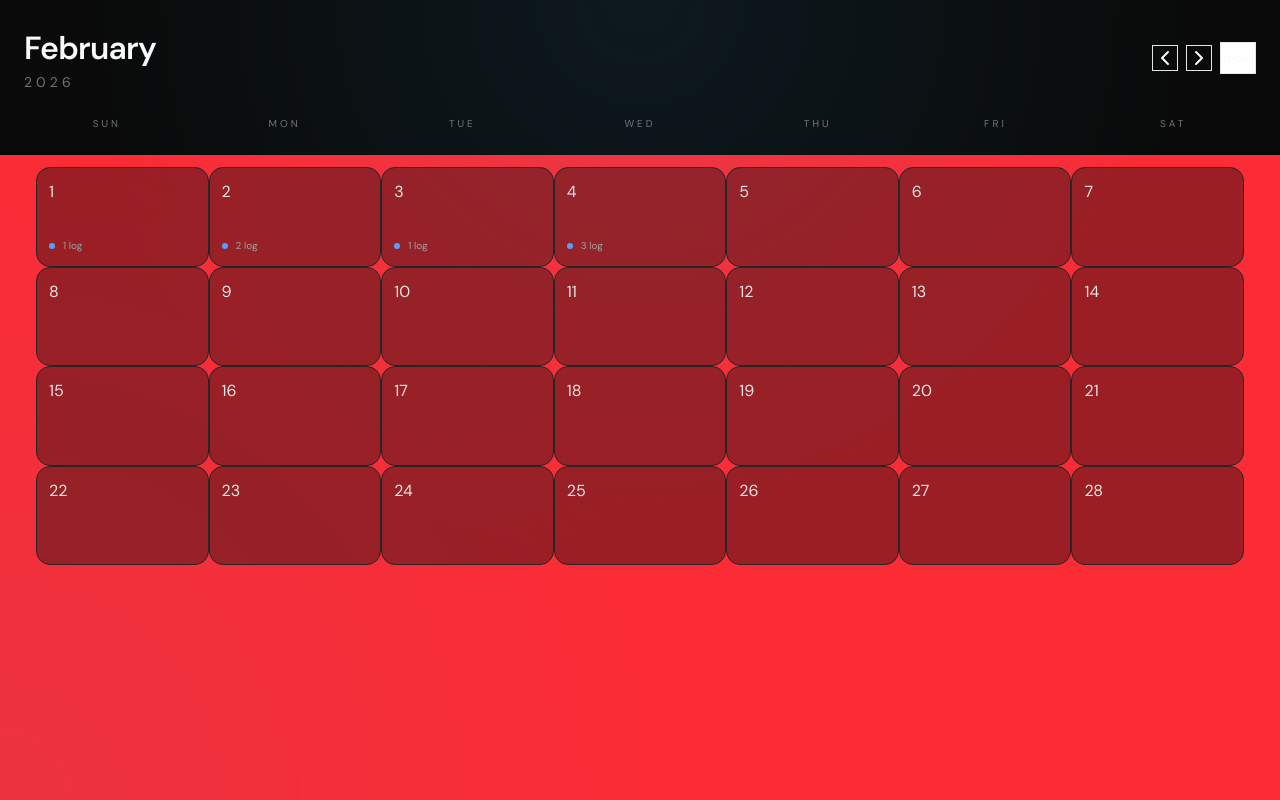
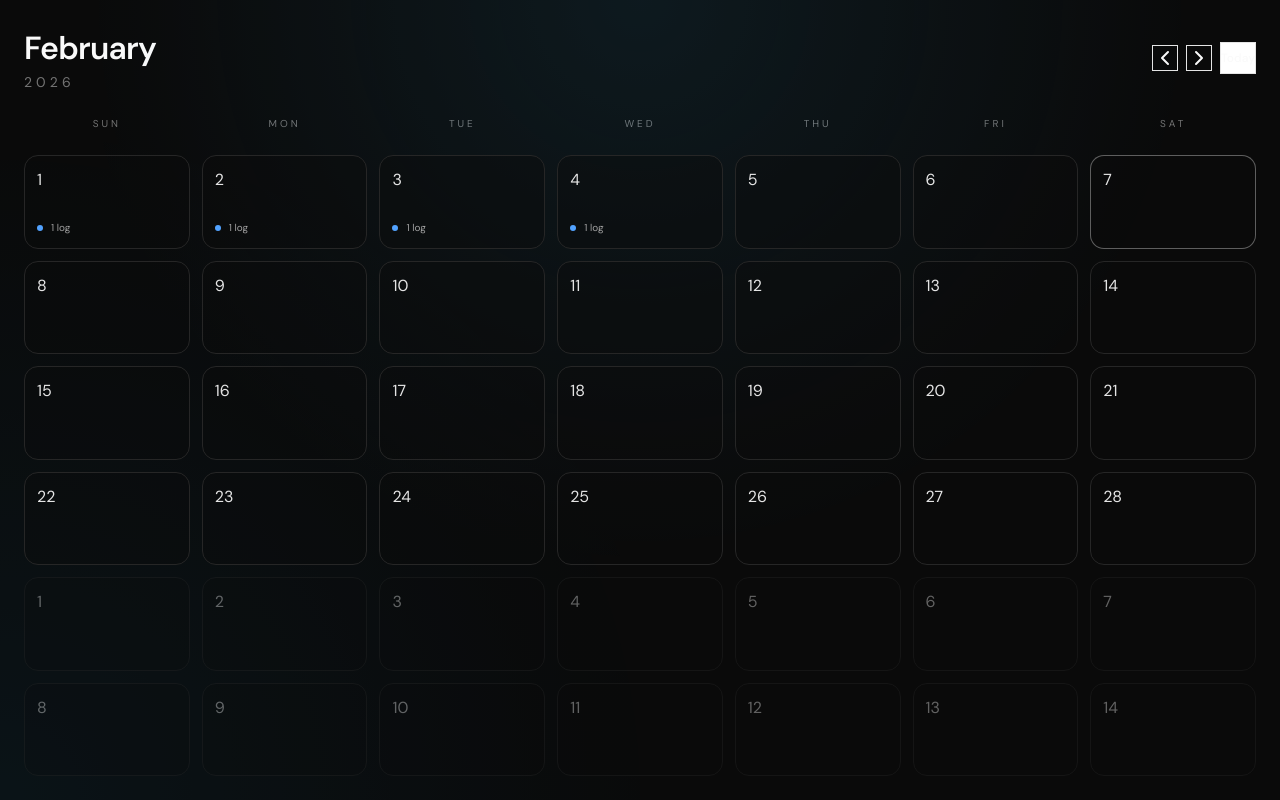
Before and after one commit to whyleonardo/chrono, a Next.js app in the folder apps/web/: page / in a window 1280 px wide. Built offline with nearby package versions, Linux system fonts and the light colour scheme; what @orpc/client, @orpc/tanstack-query would draw is missing.

Commit message:
refactor: replace DayPicker with Kibo Calendar

```diff
--- a/apps/web/src/components/calendar/calendar-view.tsx
+++ b/apps/web/src/components/calendar/calendar-view.tsx
@@ -1,57 +1,48 @@
 "use client";
 
-import { Button } from "@chrono/ui/components/button";
 import { format } from "date-fns";
-import { ChevronLeftIcon, ChevronRightIcon } from "lucide-react";
 import { useMemo, useState } from "react";
-import type {
-	DayButtonProps,
-	DayPickerProps,
-	MonthCaptionProps,
-	NavProps,
-} from "react-day-picker";
-import { DayPicker } from "react-day-picker";
 
 import { getEntrySummaryByDate } from "./calendar-data";
 import { DayDetailDialog } from "./day-detail-dialog";
+import { KiboCalendar } from "./kibo-calendar";
+import type { CalendarEntryItem } from "./types";
 
-const weekdayLabels = [
-	"Sun",
-	"Mon",
-	"Tue",
-	"Wed",
-	"Thu",
-	"Fri",
-	"Sat",
-] as const;
-
-const dayContentBaseClassName = "flex h-full flex-col justify-between";
-
-const CalendarDayButton = (props: DayButtonProps) => {
-	const { day, children: _children, ...buttonProps } = props;
-	const summary = getEntrySummaryByDate(format(day.date, "yyyy-MM-dd"));
-
-	return (
-		<button {...buttonProps}>
-			<div className={dayContentBaseClassName}>
-				<div className="text-base text-neutral-200">
-					{format(day.date, "d")}
-				</div>
-				{summary ? (
-					<div className="mt-2 flex items-center gap-2 text-[10px] text-neutral-400">
-						<span className="h-1.5 w-1.5 rounded-full bg-blue-400" />
-						<span>{summary.count} log</span>
-					</div>
-				) : null}
-			</div>
-		</button>
-	);
-};
-
-const CalendarMonthCaption = (_props: MonthCaptionProps) => (
-	<span className="hidden" />
-);
-const CalendarNav = (_props: NavProps) => <div className="hidden" />;
+// Mock calendar entries for February 2026
+const mockCalendarEntries: CalendarEntryItem[] = [
+	{
+		id: "1",
+		date: "2026-02-01",
+		count: 1,
+		mood: "standard",
+		name: "Entry 1",
+		status: "default",
+	},
+	{
+		id: "2",
+		date: "2026-02-02",
+		count: 2,
+		mood: "learning",
+		name: "Entry 2",
+		status: "primary",
+	},
+	{
+		id: "3",
+		date: "2026-02-03",
+		count: 1,
+		mood: "flow",
+		name: "Entry 3",
+		status: "default",
+	},
+	{
+		id: "4",
+		date: "2026-02-04",
+		count: 3,
+		mood: "flow",
+		name: "Entry 4",
+		status: "success",
+	},
+];
 
 export function CalendarView() {
 	const [month, setMonth] = useState(new Date(2026, 1, 1));
@@ -65,112 +56,23 @@
 		return getEntrySummaryByDate(format(selectedDate, "yyyy-MM-dd"));
 	}, [selectedDate]);
 
-	const dayPickerComponents = {
-		DayButton: CalendarDayButton,
-		MonthCaption: CalendarMonthCaption,
-		Nav: CalendarNav,
-	} as DayPickerProps["components"];
+	const handleSelectDate = (date: Date) => {
+		setSelectedDate(date);
+	};
+
+	const handleMonthChange = (newMonth: Date) => {
+		setMonth(newMonth);
+	};
 
 	return (
-		<section className="relative flex h-svh w-full flex-col gap-6 bg-neutral-950 text-neutral-50">
-			<div
-				aria-hidden="true"
-				className="pointer-events-none absolute inset-0 opacity-60"
-			>
-				<div className="absolute inset-0 bg-[radial-gradient(circle_at_top,rgba(56,189,248,0.15),transparent_55%)]" />
-				<div className="absolute inset-0 bg-[radial-gradient(circle_at_bottom_left,rgba(14,165,233,0.1),transparent_45%)]" />
-			</div>
-			<header className="flex items-center justify-between px-6 pt-6">
-				<div>
-					<h2 className="font-semibold text-[32px] tracking-tight">
-						{format(month, "MMMM")}
-					</h2>
-					<div className="text-neutral-500 text-sm uppercase tracking-[0.3em]">
-						{format(month, "yyyy")}
-					</div>
-				</div>
-				<div className="flex items-center gap-2">
-					<Button
-						aria-label="Previous month"
-						onClick={() => {
-							setMonth(
-								(current) =>
-									new Date(current.getFullYear(), current.getMonth() - 1, 1)
-							);
-						}}
-						size="icon-sm"
-						variant="ghost"
-					>
-						<ChevronLeftIcon />
-					</Button>
-					<Button
-						aria-label="Next month"
-						onClick={() => {
-							setMonth(
-								(current) =>
-									new Date(current.getFullYear(), current.getMonth() + 1, 1)
-							);
-						}}
-						size="icon-sm"
-						variant="ghost"
-					>
-						<ChevronRightIcon />
-					</Button>
-					<Button
-						onClick={() => {
-							setMonth(new Date());
-						}}
-						size="sm"
-						variant="outline"
-					>
-						Today
-					</Button>
-				</div>
-			</header>
-
-			<div className="grid grid-cols-7 gap-3 px-6 text-[10px] text-neutral-500 uppercase tracking-[0.3em]">
-				{weekdayLabels.map((label) => (
-					<div className="text-center" key={label}>
-						{label}
-					</div>
-				))}
-			</div>
-
-			<div className="h-full flex-1 bg-red-500 px-6 pb-6">
-				<DayPicker
-					className="size-full"
-					classNames={{
-						root: "size-full",
-						months: "size-full",
-						month: "size-full",
-						month_grid: "size-full border-separate border-spacing-3",
-						head: "hidden",
-						weekdays: "hidden",
-						weekday: "hidden",
-						weeks: "grid h-full grid-rows-6",
-						week: "grid grid-cols-7",
-						row: "size-full",
-						cell: "h-full align-top",
-						day: "h-full align-top",
-						day_button:
-							"relative flex h-full w-full flex-col rounded-xl border border-neutral-800 bg-neutral-950/40 p-3 text-left text-sm transition-colors duration-150 hover:border-neutral-600 hover:bg-neutral-900 focus-visible:outline-none focus-visible:ring-2 focus-visible:ring-neutral-400",
-						day_today:
-							"[&>button]:border-neutral-500/80 [&>button]:bg-neutral-900",
-						day_selected:
-							"[&>button]:border-blue-500/80 [&>button]:bg-blue-950/40 [&>button]:text-blue-200",
-						day_outside: "opacity-40",
-					}}
-					components={dayPickerComponents}
-					hideNavigation
-					hideWeekdays
-					mode="single"
-					month={month}
-					onMonthChange={setMonth}
-					onSelect={setSelectedDate}
-					selected={selectedDate}
-					weekStartsOn={0}
-				/>
-			</div>
+		<>
+			<KiboCalendar
+				entries={mockCalendarEntries}
+				month={month}
+				onMonthChange={handleMonthChange}
+				onSelectDate={handleSelectDate}
+				selectedDate={selectedDate}
+			/>
 
 			<DayDetailDialog
 				dateLabel={selectedDate ? format(selectedDate, "EEE, MMM d") : ""}
@@ -183,6 +85,6 @@
 				}}
 				open={Boolean(selectedDate)}
 			/>
-		</section>
+		</>
 	);
 }
```
Also changed, not shown: 1 other file (tests, documents, lock files or other folders).
